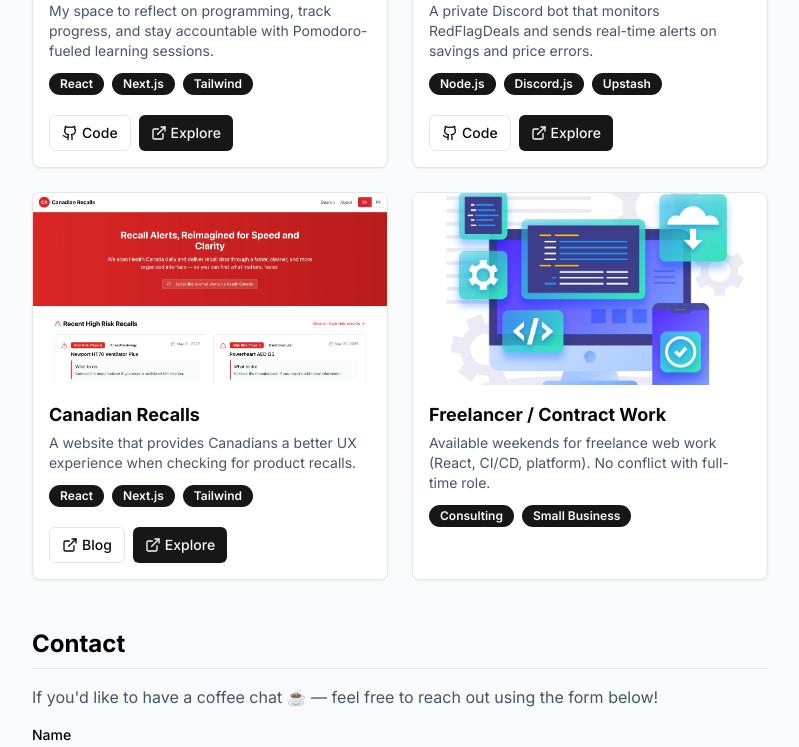
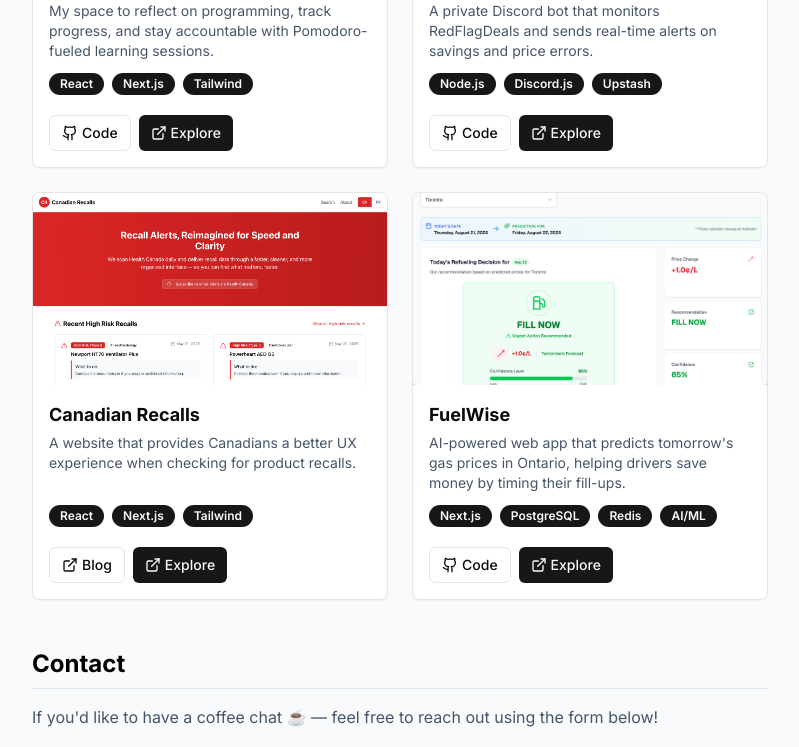
Before and after one commit to kxdang/kien.dev, a Next.js app: page / in a window 1280 px wide. Shown: the part 1620-2367 px from the top of the page, without its empty margins (440-1239 px from the left). Built offline with nearby package versions, Linux system fonts and the light colour scheme.

Commit message:
update projects

```diff
--- a/app/page.tsx
+++ b/app/page.tsx
@@ -3,7 +3,15 @@
 import { Card, CardContent } from "@/components/ui/card";
 import { Button } from "@/components/ui/button";
 import { Badge } from "@/components/ui/badge";
-import { Github, Linkedin, Mail, ExternalLink, Moon, Sun } from "lucide-react";
+import {
+  // @ts-ignore - Github icon is deprecated but still functional
+  Github,
+  Linkedin,
+  Mail,
+  ExternalLink,
+  Moon,
+  Sun
+} from "lucide-react";
 import Link from "next/link";
 import { useTheme } from "next-themes";
 import { useToast } from "@/components/ui/use-toast";
@@ -38,6 +46,7 @@
   const scrollContainerRef = useRef<HTMLDivElement>(null);
   const [isMounted, setIsMounted] = useState(false);
   const [isModalOpen, setIsModalOpen] = useState(false);
+  const [isFuelWiseModalOpen, setIsFuelWiseModalOpen] = useState(false);
 
   useEffect(() => {
     setIsMounted(true);
@@ -441,20 +450,18 @@
                   demoUrl: "https://canadianrecalls.ca",
                 },
                 {
-                  name: "Freelancer / Contract Work",
+                  name: "FuelWise",
                   description:
-                    "Available weekends for freelance web work (React, CI/CD, platform). No conflict with full-time role.",
-                  badges: ["Consulting", "Small Business"],
-                  imageUrl: "/freelance.png",
+                    "AI-powered web app that predicts tomorrow's gas prices in Ontario, helping drivers save money by timing their fill-ups.",
+                  badges: ["Next.js", "PostgreSQL", "Redis", "AI/ML"],
+                  imageUrl: "/fuelwise.png",
                   codeUrl: "#",
-                  demoUrl: "soon",
+                  demoUrl: "https://fuelwise.app",
                 },
-              ]
-                // Hide the freelance project buttons since there's nothing to show
-                .map((project) => (
+              ].map((project) => (
                   <Card
                     key={project.name}
-                    className="overflow-hidden dark:bg-slate-800"
+                    className="overflow-hidden dark:bg-slate-800 flex flex-col h-full"
                   >
                     <div className="relative h-48 w-full">
                       <Image
@@ -467,20 +474,19 @@
                         className="object-cover"
                       />
                     </div>
-                    <CardContent className="p-4">
+                    <CardContent className="p-4 flex flex-col flex-grow">
                       <h3 className="font-bold text-lg mb-1">{project.name}</h3>
                       <p className="text-sm text-slate-600 mb-3 dark:text-slate-400">
                         {project.description}
                       </p>
 
-                      <div className="flex flex-col gap-2">
+                      <div className="flex flex-col gap-2 mt-auto">
                         <div className="flex gap-2 mb-3 flex-wrap">
                           {project.badges.map((badge) => (
                             <Badge key={badge}>{badge}</Badge>
                           ))}
                         </div>
-                        {/* Hide the buttons for the Freelancer / Contract Work project */}
-                        {project.name !== "Freelancer / Contract Work" && (
+                        {(
                           <div className="flex gap-2">
                             {/* Show the code button for RFD, but make it show the private repo toast */}
                             <Button
@@ -489,7 +495,8 @@
                               className="flex items-center gap-1"
                               onClick={() => {
                                 if (
-                                  project.name === "RedFlagDeals Discord Bot"
+                                  project.name === "RedFlagDeals Discord Bot" ||
+                                  project.name === "FuelWise"
                                 ) {
                                   // Show private repo toast
                                   toast({
@@ -527,6 +534,11 @@
                                 ) {
                                   // Open modal for demo
                                   setIsModalOpen(true);
+                                  return;
+                                }
+                                if (project.name === "FuelWise") {
+                                  // Open FuelWise modal for demo
+                                  setIsFuelWiseModalOpen(true);
                                   return;
                                 }
                                 handleProjectClick(
@@ -686,6 +698,78 @@
               </DialogFooter>
             </DialogContent>
           </Dialog>
+
+          <Dialog open={isFuelWiseModalOpen} onOpenChange={setIsFuelWiseModalOpen}>
+            <DialogContent className="sm:max-w-[700px] max-h-[90vh] overflow-y-auto">
+              <DialogHeader>
+                <DialogTitle className="text-xl font-bold flex items-center justify-between">
+                  <span>FuelWise Demo</span>
+                </DialogTitle>
+                <DialogDescription className="text-sm text-slate-600 dark:text-slate-400">
+                  AI-powered gas price predictions for Ontario drivers, saving money one fill-up at a time.
+                </DialogDescription>
+              </DialogHeader>
+
+              <div className="relative w-full mb-4 rounded-md overflow-hidden">
+                <Image
+                  src="/fuelwise.png"
+                  alt="FuelWise App Screenshot"
+                  width={700}
+                  height={400}
+                  className="object-cover w-full h-auto"
+                />
+              </div>
+
+              <div className="space-y-4">
+                <div>
+                  <h3 className="font-medium mb-2">Project Overview</h3>
+                  <p className="text-sm text-slate-600 dark:text-slate-400">
+                    FuelWise uses machine learning to analyze historical gas price data and predict tomorrow's prices across Ontario.
+                    The app helps drivers make informed decisions about when to fill up, potentially saving significant money over time.
+                  </p>
+                </div>
+
+                <div>
+                  <h3 className="font-medium mb-2">Key Features</h3>
+                  <ul className="text-sm text-slate-600 dark:text-slate-400 space-y-1 list-disc pl-5">
+                    <li>AI-powered price predictions with machine learning models</li>
+                    <li>Real-time data storage and caching with Redis (Upstash)</li>
+                    <li>Historical price tracking with PostgreSQL database</li>
+                    <li>Location-based predictions for major Ontario cities</li>
+                    <li>Daily price trend analysis and alerts</li>
+                    <li>Mobile-responsive design for on-the-go checking</li>
+                  </ul>
+                </div>
+
+                <div>
+                  <h3 className="font-medium mb-2">Technologies Used</h3>
+                  <div className="flex flex-wrap gap-2">
+                    <Badge>Next.js</Badge>
+                    <Badge>TypeScript</Badge>
+                    <Badge>PostgreSQL</Badge>
+                    <Badge>Redis (Upstash)</Badge>
+                    <Badge>AI/ML Models</Badge>
+                    <Badge>Tailwind CSS</Badge>
+                    <Badge>Vercel</Badge>
+                  </div>
+                </div>
+              </div>
+              <DialogFooter>
+                <div className="flex flex-col gap-2 w-full">
+                  <Button
+                    className="w-full"
+                    onClick={() => window.open('https://fuelwise.app', '_blank')}
+                  >
+                    <ExternalLink className="h-4 w-4 mr-2" />
+                    Visit FuelWise
+                  </Button>
+                  <p className="text-sm text-slate-600 dark:text-slate-400 text-center">
+                    The code is private to protect API keys and proprietary prediction algorithms.
+                  </p>
+                </div>
+              </DialogFooter>
+            </DialogContent>
+          </Dialog>
         </div>
       </div>
     </div>
```
Also changed, not shown: public/fuelwise.png (added).
